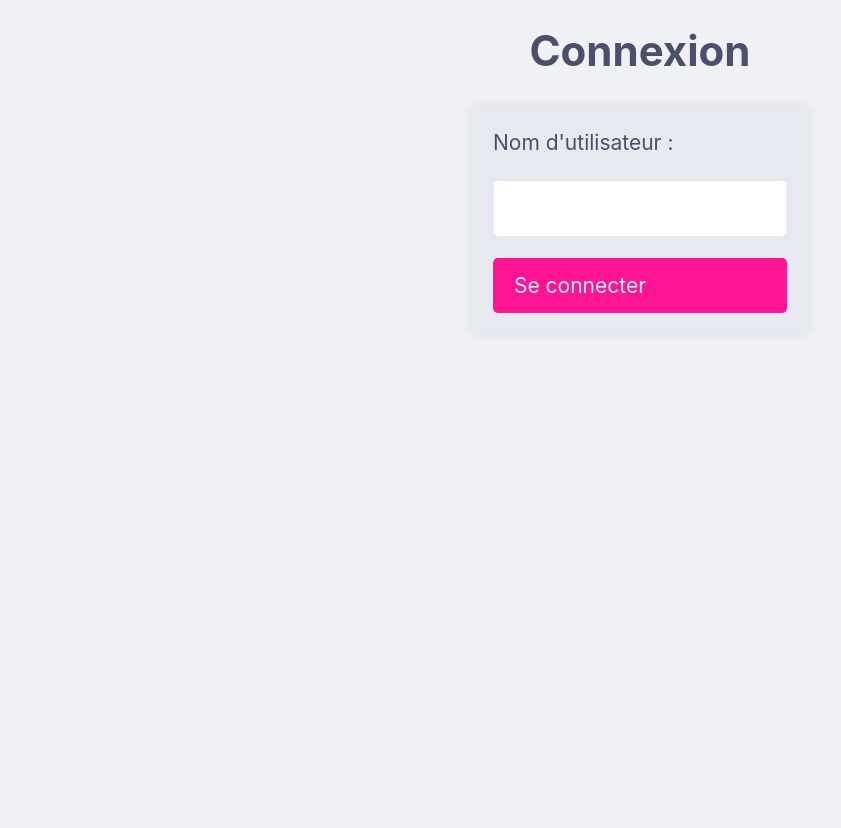
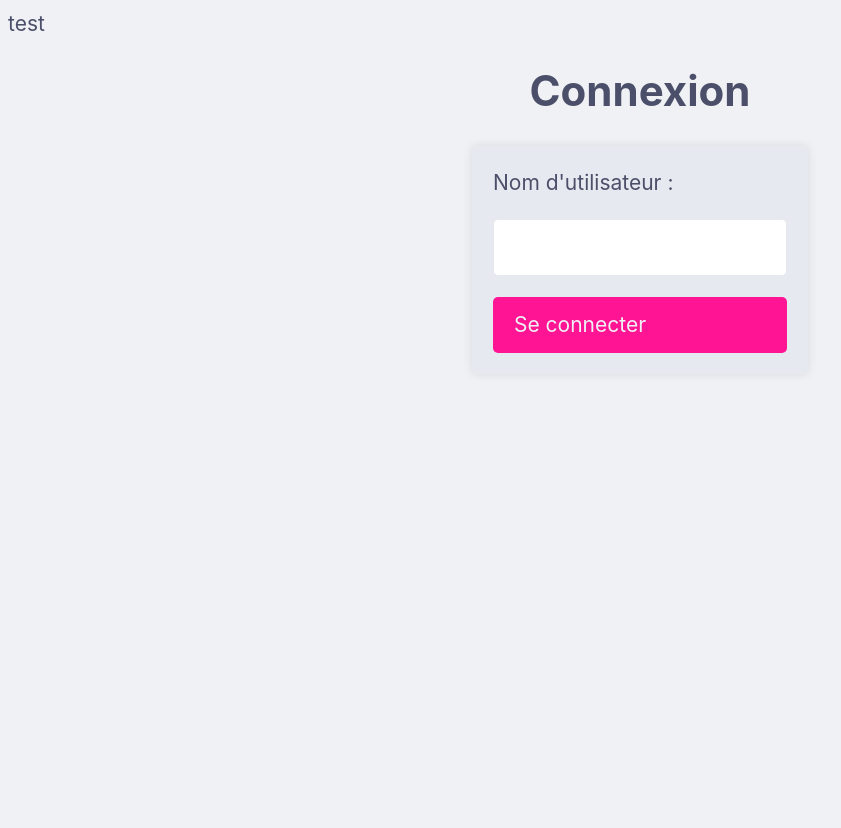
Before and after one commit to J-IFT/PS-2024-Jenkins, a Django app: page / in a window 1280 px wide. Shown: the whole page, without its empty margins (0-841 px from the left). After the commit the page ends 353 px from the top, so only its background shows below. Run offline with Django 4.2, Linux system fonts and the light colour scheme.

Commit message:
👷 ci test

```diff
--- a/gestion_groupes/gestiongroupes/templates/gestiongroupes/index.html
+++ b/gestion_groupes/gestiongroupes/templates/gestiongroupes/index.html
@@ -3,6 +3,8 @@
 {% block title %}Connexion{% endblock %}
 
 {% block content %}
+{#    TOREMOVE   #}
+    test
     <h1>Connexion</h1>
     <div class="container">
         <div class="card">
```
